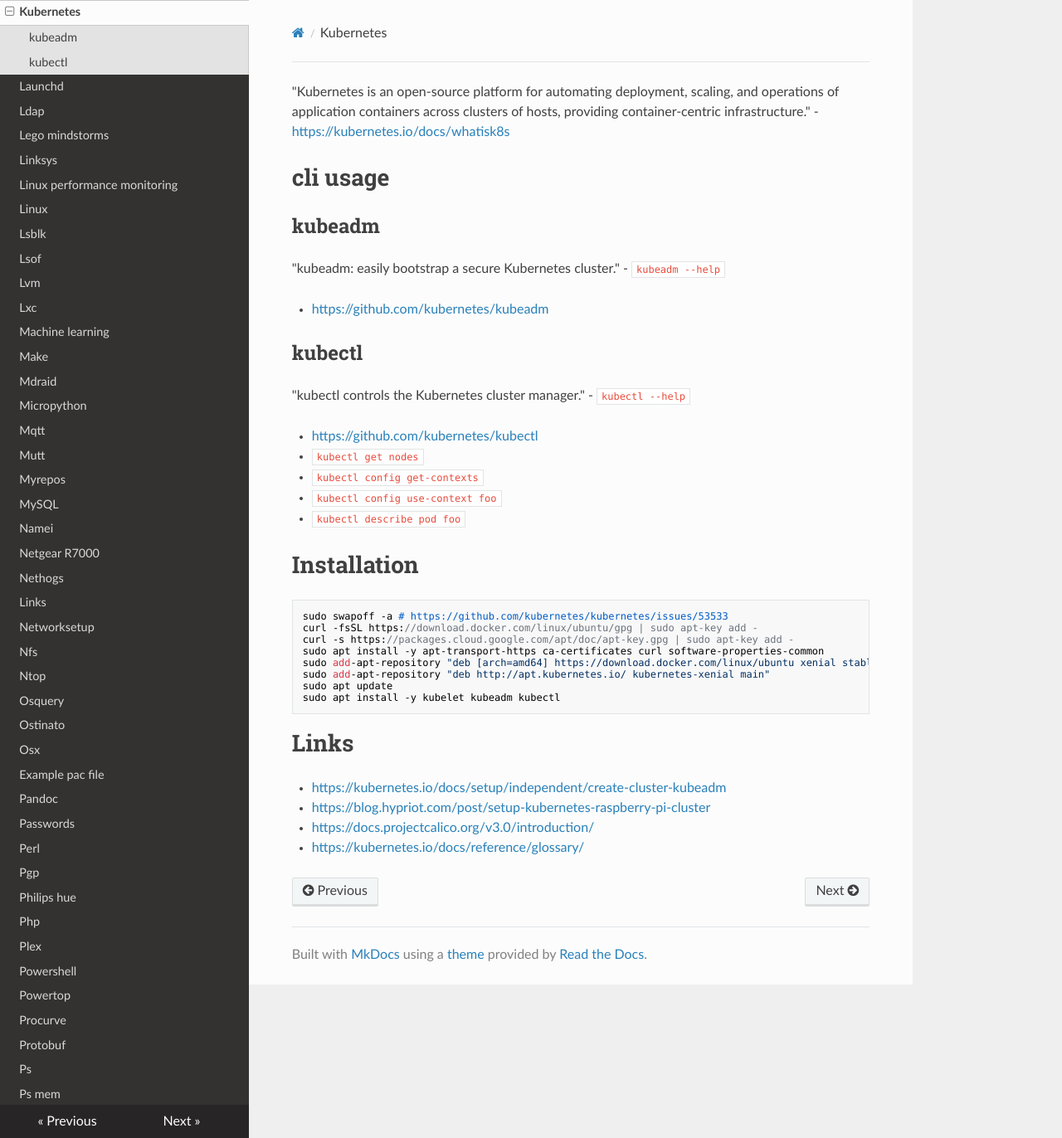
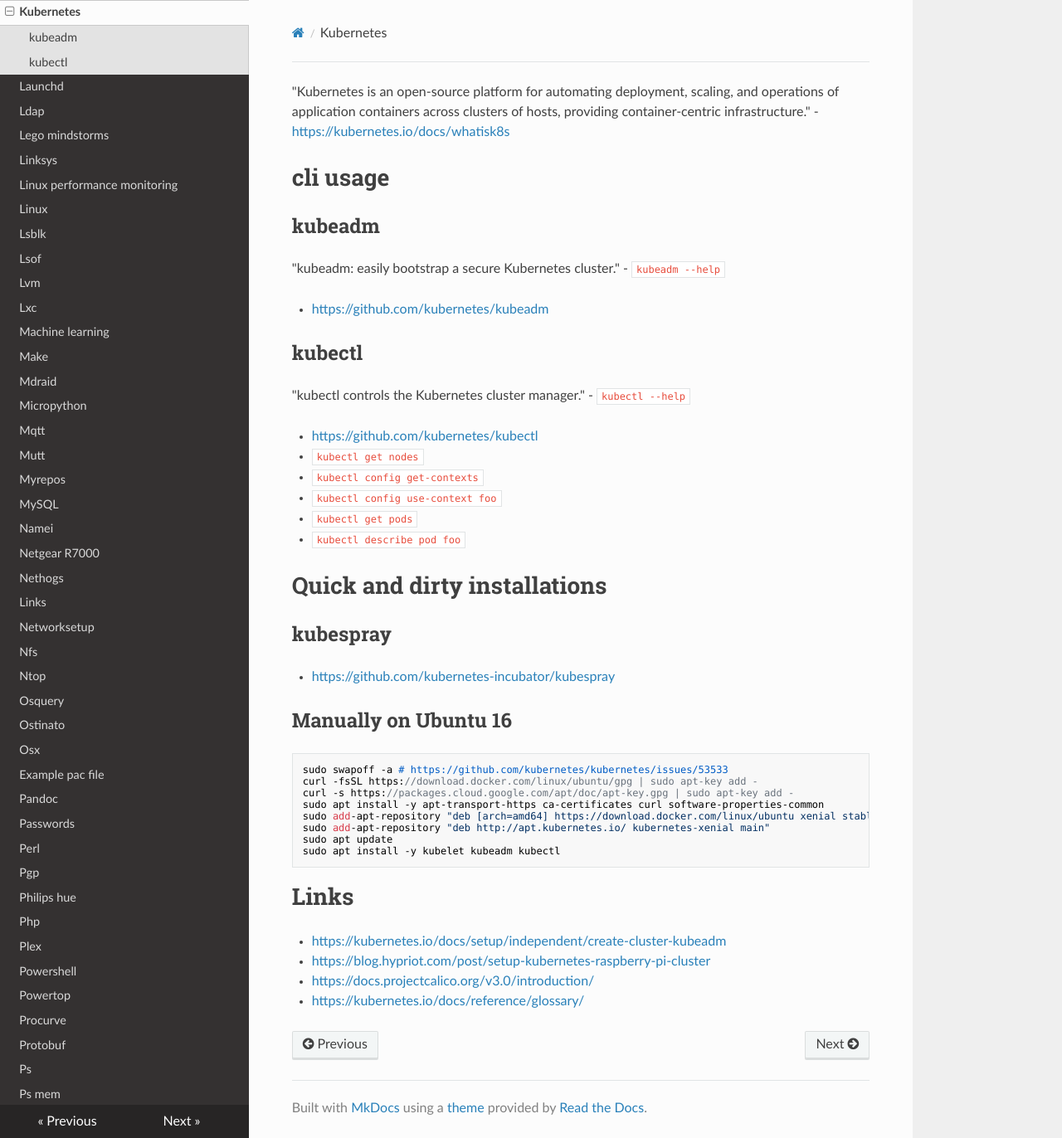
Before and after one commit to lando-cal/tech-notes, an MkDocs documentation site: the page built from docs/kubernetes.md, in a window 1280 px wide and 1372 px high. Shown: the whole window at 83% size. Built offline with MkDocs 1.6.1, drawn with Linux system fonts in a browser that asks for light colours; nearby versions of some CDN libraries.

Commit message:
Add kubespray, example

````diff
--- a/docs/kubernetes.md
+++ b/docs/kubernetes.md
@@ -17,9 +17,16 @@
 - `kubectl get nodes`
 - `kubectl config get-contexts`
 - `kubectl config use-context foo`
+- `kubectl get pods`
 - `kubectl describe pod foo`
 
-# Installation
+# Quick and dirty installations
+
+## kubespray
+
+- <https://github.com/kubernetes-incubator/kubespray>
+
+## Manually on Ubuntu 16
 
 ```
 sudo swapoff -a # https://github.com/kubernetes/kubernetes/issues/53533
````
